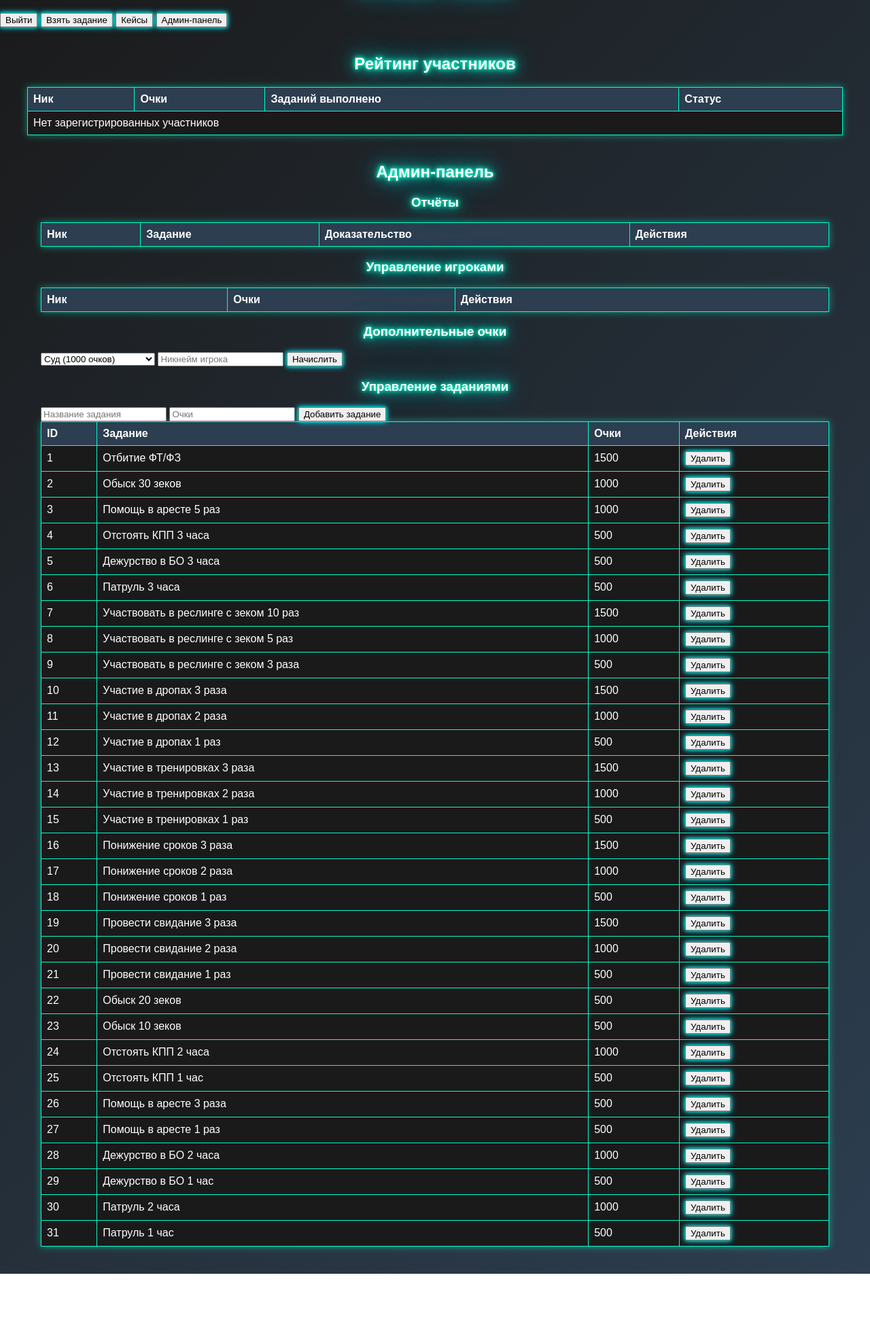
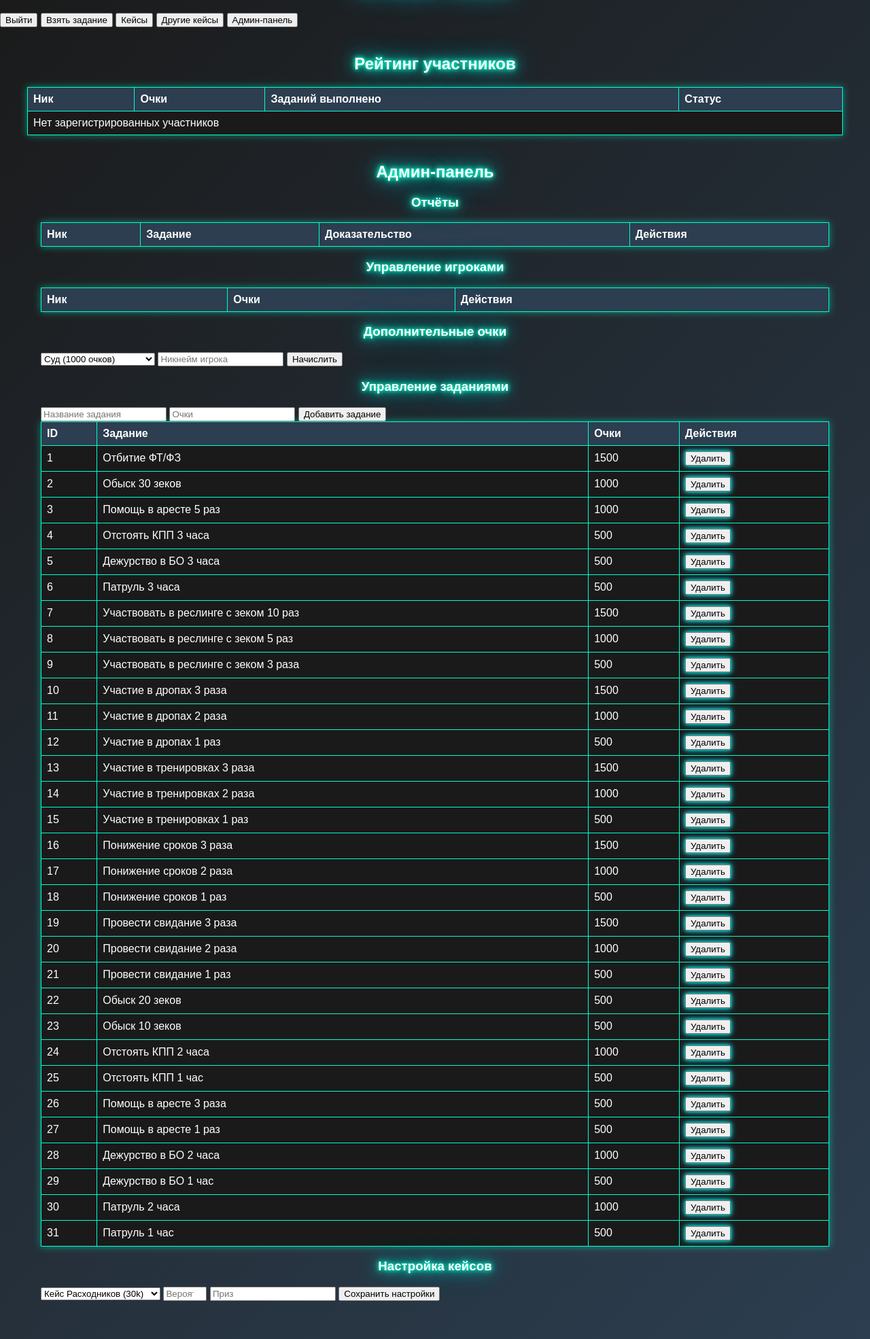
Before and after one commit to Dargon1999/gta5rp-cases, a plain HTML site: page dashboard.html in a window 1280 px wide. Shown: the part 61-2031 px from the top of the page at 68% size. Before the commit the page ends 1935 px from the top, so only its background shows below. Drawn offline with Linux system fonts and the light colour scheme; sample sign-in values are in the browser's storage.

Commit message:
Update dashboard.html

```diff
--- a/dashboard.html
+++ b/dashboard.html
@@ -18,10 +18,11 @@
   <header class="bg-gray-800 p-4 text-center">
     <h1 class="text-3xl font-bold neon-text">GTA5RP Cases</h1>
     <div id="userButtons" class="hidden mt-4 flex justify-center space-x-4">
-      <button onclick="logout()" class="bg-red-600 hover:bg-red-700 text-white font-bold py-2 px-4 rounded button-neon">Выйти</button>
-      <button onclick="showTaskForm()" class="bg-blue-600 hover:bg-blue-700 text-white font-bold py-2 px-4 rounded button-neon">Взять задание</button>
-      <button onclick="showCasesModal()" class="bg-green-600 hover:bg-green-700 text-white font-bold py-2 px-4 rounded button-neon">Кейсы</button>
-      <button id="adminPanelButton" onclick="document.getElementById('adminPanel').classList.toggle('hidden')" class="bg-purple-600 hover:bg-purple-700 text-white font-bold py-2 px-4 rounded button-neon hidden">Админ-панель</button>
+      <button onclick="logout()" class="neon-button">Выйти</button>
+      <button onclick="showTaskForm()" class="neon-button">Взять задание</button>
+      <button onclick="showCasesModal()" class="neon-button">Кейсы</button>
+      <button onclick="showOtherCasesModal()" class="neon-button">Другие кейсы</button>
+      <button id="adminPanelButton" onclick="document.getElementById('adminPanel').classList.toggle('hidden')" class="neon-button hidden">Админ-панель</button>
     </div>
   </header>
 
@@ -33,7 +34,7 @@
       <p id="taskTimer" class="text-lg"></p>
       <div class="mt-4">
         <input type="text" id="reportProof" placeholder="Ссылка на доказательство (Imgur или Discord)" class="p-2 bg-gray-700 rounded w-full mb-2">
-        <button onclick="submitReport()" class="bg-green-600 hover:bg-green-700 text-white font-bold py-2 px-4 rounded button-neon">Отправить отчёт</button>
+        <button onclick="submitReport()" class="neon-button">Отправить отчёт</button>
       </div>
     </section>
 
@@ -90,13 +91,13 @@
           <option value="1000_material">Мат. благо (1000 очков)</option>
         </select>
         <input type="text" id="extraPointsNickname" placeholder="Никнейм игрока" class="p-2 bg-gray-700 rounded mr-2">
-        <button onclick="awardExtraPoints()" class="bg-green-600 hover:bg-green-700 text-white font-bold py-2 px-4 rounded button-neon">Начислить</button>
+        <button onclick="awardExtraPoints()" class="neon-button">Начислить</button>
       </div>
-      <h3 class="text-xl mb-4 neon-text">Управление заданиями</h3>
+      <h3 class="text-xl mt-6 mb-4 neon-text">Управление заданиями</h3>
       <div class="mb-4">
         <input type="text" id="newTaskName" placeholder="Название задания" class="p-2 bg-gray-700 rounded mr-2">
         <input type="number" id="newTaskPoints" placeholder="Очки" class="p-2 bg-gray-700 rounded mr-2">
-        <button onclick="addTask()" class="bg-blue-600 hover:bg-blue-700 text-white font-bold py-2 px-4 rounded button-neon">Добавить задание</button>
+        <button onclick="addTask()" class="neon-button">Добавить задание</button>
       </div>
       <table class="w-full text-left neon-table">
         <thead>
@@ -109,6 +110,22 @@
         </thead>
         <tbody id="adminTasks"></tbody>
       </table>
+      <h3 class="text-xl mt-6 mb-4 neon-text">Настройка кейсов</h3>
+      <div class="mb-4">
+        <select id="caseConfigSelect" class="p-2 bg-gray-700 rounded mr-2">
+          <option value="30000">Кейс Расходников (30k)</option>
+          <option value="50000">Денежный кейс (50k)</option>
+          <option value="60000">Кейс Расходников (60k)</option>
+          <option value="90000">Кейс Расходников (90k)</option>
+          <option value="100000">Денежный кейс (100k)</option>
+          <option value="120000">Кейс Расходников (120k)</option>
+          <option value="150000">Главный приз (150k)</option>
+        </select>
+        <input type="number" id="caseProbability" placeholder="Вероятность (%)" min="0" max="100" class="p-2 bg-gray-700 rounded mr-2">
+        <input type="text" id="casePrize" placeholder="Приз" class="p-2 bg-gray-700 rounded mr-2">
+        <button onclick="configureCase()" class="neon-button">Сохранить настройки</button>
+      </div>
+      <p id="caseConfigMessage" class="text-sm mt-2"></p>
     </section>
 
     <!-- Модальное окно кейсов -->
@@ -118,7 +135,18 @@
         <p id="currentPoints" class="mb-4"></p>
         <div id="casesList" class="grid grid-cols-1 sm:grid-cols-2 md:grid-cols-3 gap-4"></div>
         <p id="mainPrize" class="mt-4 text-lg hidden"></p>
-        <button onclick="closeCasesModal()" class="bg-red-600 hover:bg-red-700 text-white font-bold py-2 px-4 rounded mt-4 button-neon">Закрыть</button>
+        <button onclick="closeCasesModal()" class="neon-button mt-4">Закрыть</button>
+      </div>
+    </div>
+
+    <!-- Модальное окно других кейсов -->
+    <div id="otherCasesModal" class="fixed inset-0 bg-black bg-opacity-50 flex items-center justify-center hidden">
+      <div class="bg-gray-800 p-6 rounded-lg max-w-4xl w-full">
+        <h2 class="text-2xl mb-4 neon-text">Другие кейсы</h2>
+        <p id="currentPointsOther" class="mb-4"></p>
+        <div id="otherCasesList" class="grid grid-cols-1 sm:grid-cols-2 md:grid-cols-3 gap-4"></div>
+        <p id="mainPrizeOther" class="mt-4 text-lg hidden"></p>
+        <button onclick="closeOtherCasesModal()" class="neon-button mt-4">Закрыть</button>
       </div>
     </div>
 
@@ -129,9 +157,9 @@
         <form id="getTaskForm">
           <input type="text" id="nickname" placeholder="Никнейм" class="p-2 bg-gray-700 rounded w-full mb-2" readonly>
           <input type="text" id="discord" placeholder="Discord" class="p-2 bg-gray-700 rounded w-full mb-2" readonly>
-          <button type="submit" class="bg-blue-600 hover:bg-blue-700 text-white font-bold py-2 px-4 rounded w-full button-neon">Получить задание</button>
+          <button type="submit" class="neon-button w-full">Получить задание</button>
         </form>
-        <button onclick="closeTaskForm()" class="bg-red-600 hover:bg-red-700 text-white font-bold py-2 px-4 rounded w-full mt-2 button-neon">Закрыть</button>
+        <button onclick="closeTaskForm()" class="neon-button w-full mt-2">Закрыть</button>
       </div>
     </div>
   </main>
```
